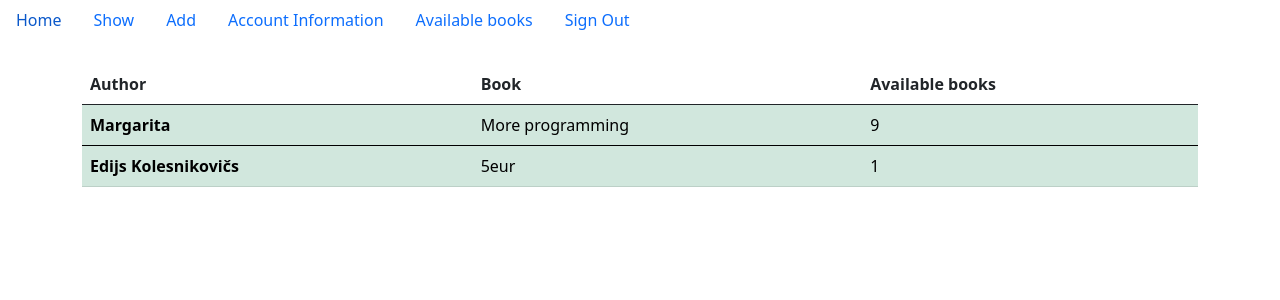
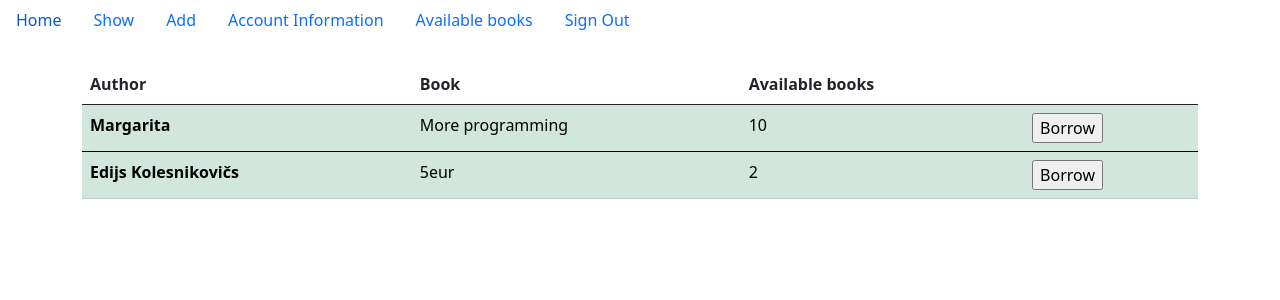
Before and after one commit to Edijus/RenkuosiProgramuoti, a Flask app: page /available_books in a window 1280 px wide. Shown: the top 300 px of the page. Run offline with Flask 2, Linux system fonts and the light colour scheme; a user stored in the database is signed in; data comes from the database, SQL or seed files in the repository; both versions use the stored data as it was after the commit; data that the repository does not hold is empty; some libraries are stand-ins or nearby versions.

Commit message:
Python Flask exam
Realizavau knygų paėmimą prisijungusiam vartotojui

```diff
--- a/Flask_Exam/forms.py
+++ b/Flask_Exam/forms.py
@@ -44,7 +44,4 @@ class UpdateAccountInformationForm(FlaskForm):
 
 
 class AvailableBooks(FlaskForm):
-    email_address = StringField('Email Address', [DataRequired()])
-    first_name = StringField('First Name', [DataRequired()])
-    last_name = StringField('Last Name')
-    submit = SubmitField('Update Info')
+    submit = SubmitField('Borrow')
--- a/Flask_Exam/main.py
+++ b/Flask_Exam/main.py
@@ -46,6 +46,7 @@ from flask_admin.contrib.sqla import ModelView
 from flask_bcrypt import Bcrypt
 from flask_login import AnonymousUserMixin, LoginManager, login_user, current_user, login_required, UserMixin, logout_user
 from flask_sqlalchemy import SQLAlchemy, get_debug_queries
+from datetime import datetime
 import forms
 
 app = Flask(__name__)
@@ -225,17 +226,32 @@ def update_account_information():
 @app.route('/available_books', methods=['GET', 'POST'])
 @login_required
 def available_books():
-    form = forms.AvailableBooks()
+    # form = forms.AvailableBooks()
     q = db.session.query(Book.name.label("book_name"),  Author.name.label("author_name"),
-                         (Book.max_count - db.func.sum(db.case([(BorrowedBook.return_time.is_(None), 1)],
+                         Book.id.label("book_id"),
+                         (Book.max_count - db.func.sum(db.case([((BorrowedBook.return_time.is_(None) &
+                                                                  (BorrowedBook.borrow_time != None)), 1)],
                                                                else_=0))).label("available")) \
         .join(Author, Author.id == Book.author_id)\
         .join(BorrowedBook, BorrowedBook.book_id == Book.id, isouter=True)
     # e = q.filter(BorrowedBook.book_id == 1)
     g = q.group_by(Book.id, Author.id)
-    f = g.having(Book.max_count - db.func.sum(db.case([(BorrowedBook.return_time.is_(None), 1)], else_=0)))
+    f = g.having(Book.max_count - db.func.sum(db.case([((BorrowedBook.return_time.is_(None) &
+                                                         (BorrowedBook.borrow_time != None)), 1)], else_=0)) > 0)
+
+    if request.method == 'POST':
+        borrowed_book_id = request.form['btn_identifier']
+        print(borrowed_book_id)
+
+        borrowed_book = BorrowedBook(
+            book_id=borrowed_book_id,
+            borrow_time=datetime.date(datetime.now()),
+            user_id=current_user.id
+        )
+        db.session.add(borrowed_book)
+        db.session.commit()
+
     data = f.all()
-
     return render_template('show.html', data=data)
 
 
--- a/Flask_Exam/templates/show.html
+++ b/Flask_Exam/templates/show.html
@@ -6,14 +6,19 @@
         <th scope="col">Author</th>
         <th scope="col">Book</th>
         <th scope="col">Available books</th>
+        <th scope="col"></th>
     </tr>
     </thead>
         {% for row in data %}
         <tbody>
         <tr class="table-success">
+            <form method="POST" action="">
                 <th scope="row">{{ row.author_name }}</th>
                 <td>{{ row.book_name }}</td>
                 <td>{{ row.available }}</td>
+                <input type="hidden" name="btn_identifier" value="{{ row.book_id }}" />
+                <td><input type="submit" name="borrow_book" value="Borrow"></td>
+            </form>
         </tr>
         {% endfor %}
         </tbody>
```
Also changed, not shown: Flask_Exam/data.sqlite. Lines whose indentation alone changed are shown as unchanged.
